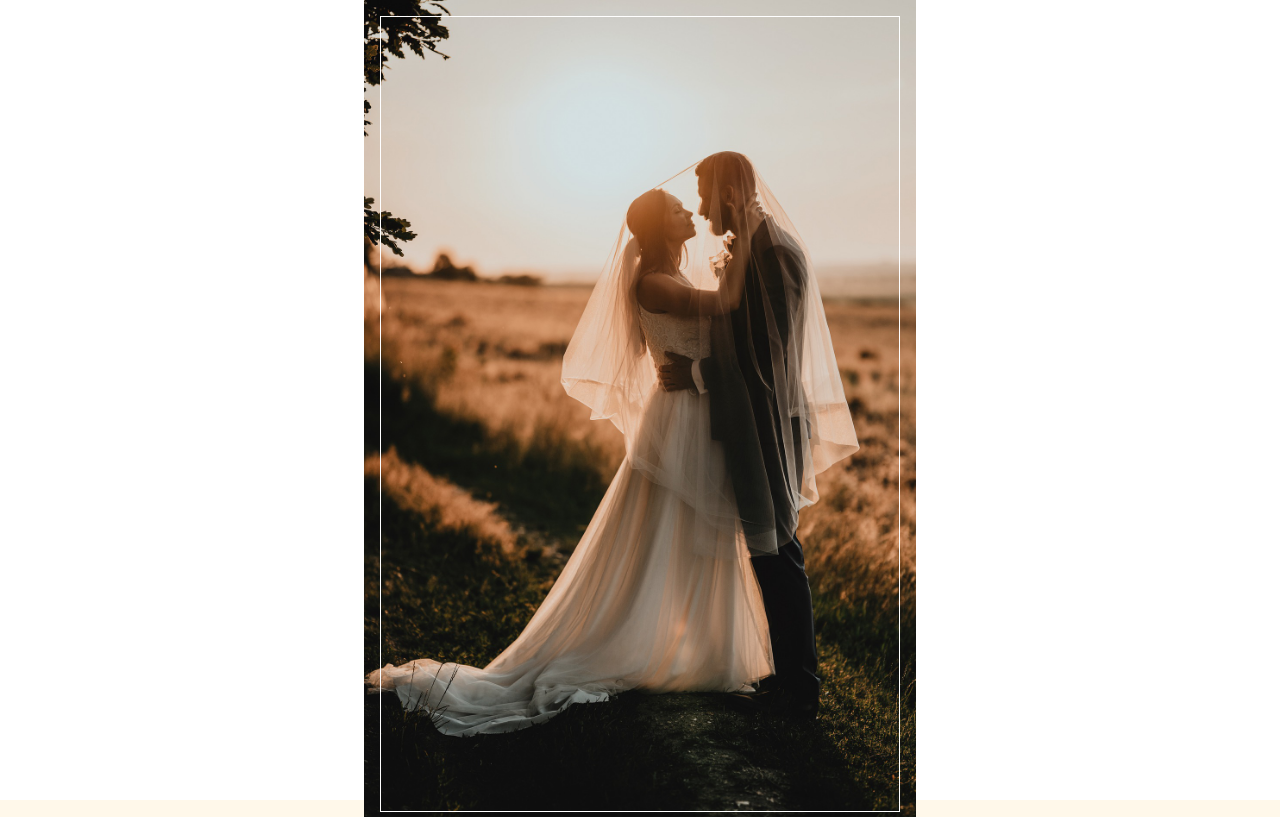
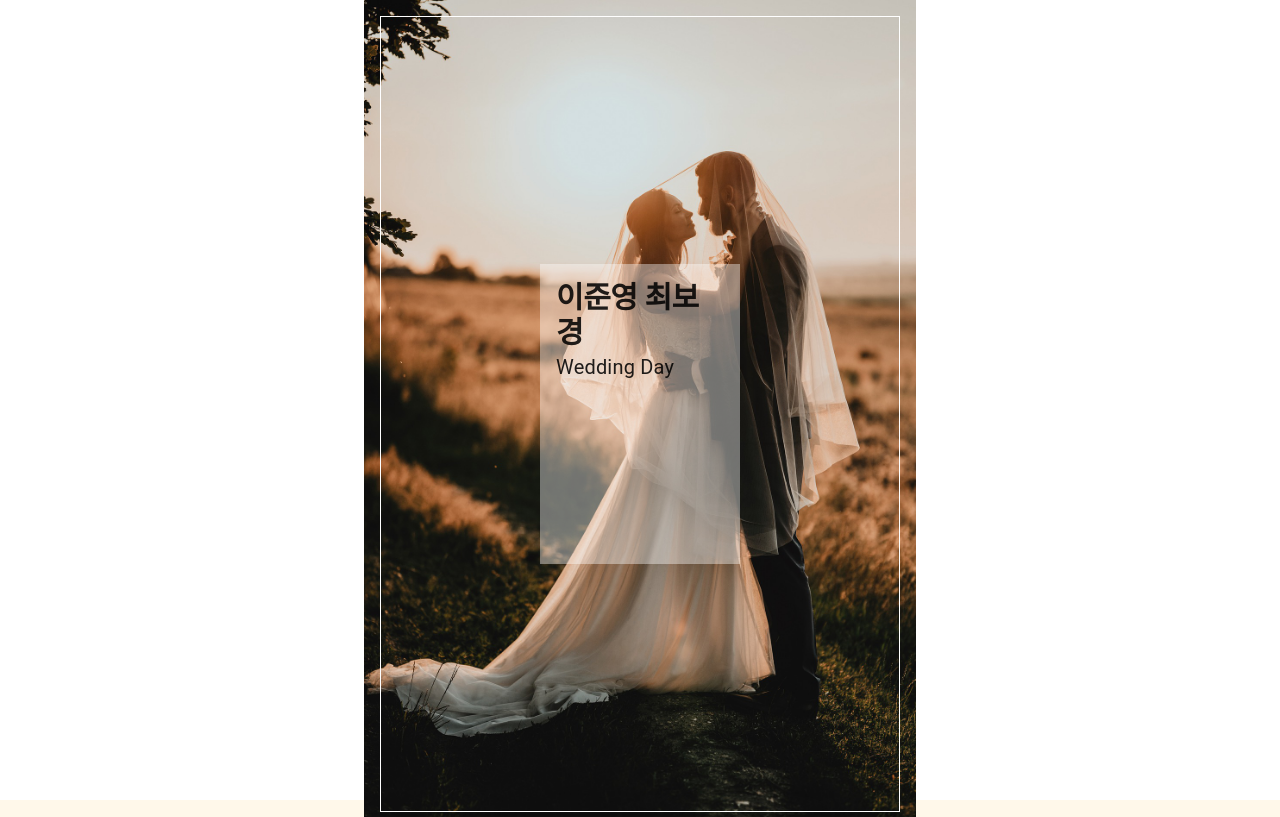
Before and after one commit to osanThor/wedding-card, a Next.js app: page / in a window 1280 px wide. Shown: the top 817 px of the page. Built offline with nearby package versions, Linux system fonts and the light colour scheme.

Commit message:
style. wedding day

```diff
--- a/src/pages/index.tsx
+++ b/src/pages/index.tsx
@@ -1,5 +1,5 @@
 import Img from "@/copmonents/common/img";
-import { Box, Container } from "@mui/material";
+import { Box, Container, Typography } from "@mui/material";
 
 export default function Home() {
   return (
@@ -14,7 +14,24 @@ export default function Home() {
           height="calc(100% - 32px)"
           top={16}
           left={16}
-        />
+          display="flex"
+          alignItems="center"
+          justifyContent="center"
+        >
+          <Box bgcolor="rgba(255,255,255,0.4)" width={200} height={300} p={2}>
+            <Typography
+              variant="h1"
+              component="h2"
+              fontSize={30}
+              fontWeight="bolder"
+            >
+              이준영 최보경
+            </Typography>
+            <Typography variant="subtitle1" fontSize={20}>
+              Wedding Day
+            </Typography>
+          </Box>
+        </Box>
       </Box>
       <Box p={2}>소중한 분들을 초대합니다~ 블라블라(string)</Box>
       <Box p={2}>웨딩 갤러리(loop slide gallery)</Box>
```
